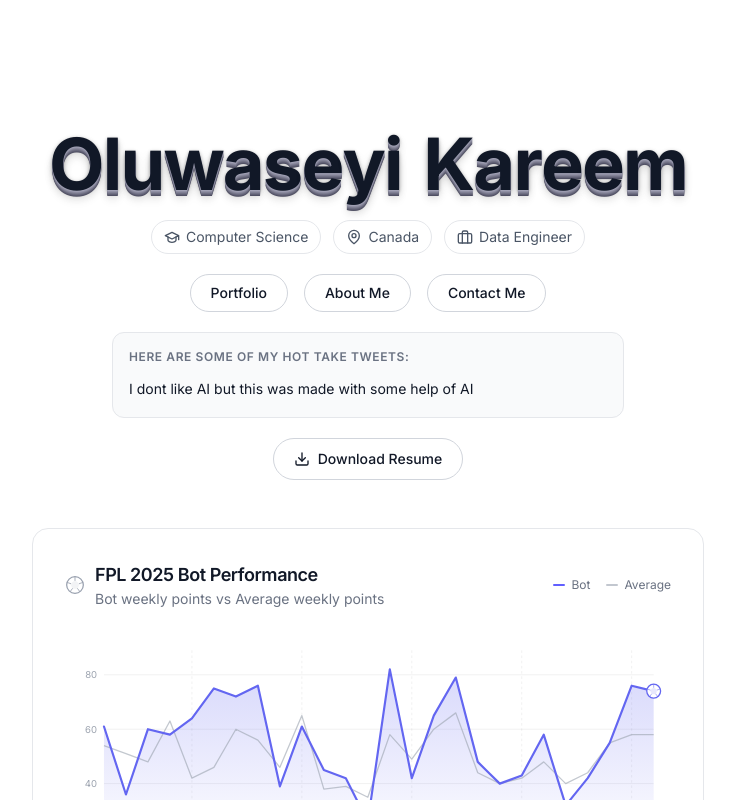
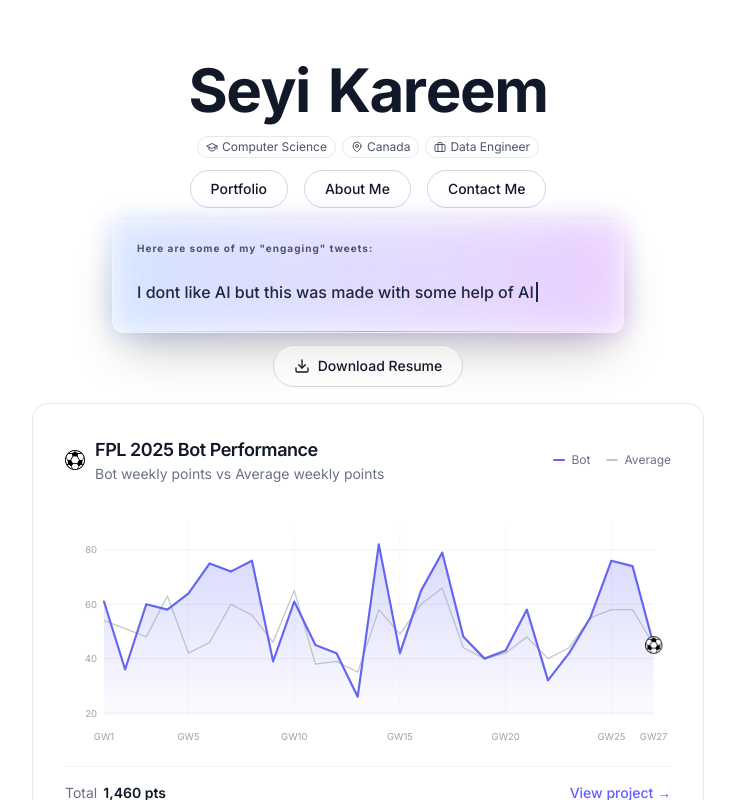
Before and after one commit to datareemz/portfolio_f, a Next.js app: page / in a window 1280 px wide. Shown: the top 800 px of the page, without its empty margins (272-1007 px from the left). Built offline with nearby package versions, Linux system fonts and the light colour scheme.

Commit message:
more UI changes, nicer graph

```diff
--- a/package.json
+++ b/package.json
@@ -12,7 +12,8 @@
     "framer-motion": "^12.34.3",
     "next": "16.1.6",
     "react": "19.2.3",
-    "react-dom": "19.2.3"
+    "react-dom": "19.2.3",
+    "resend": "^6.9.2"
   },
   "devDependencies": {
     "@tailwindcss/postcss": "^4",
--- /dev/null
+++ b/src/app/api/contact/route.ts
@@ -0,0 +1,83 @@
+import { NextResponse } from "next/server";
+import { Resend } from "resend";
+import { assert } from "@/lib/assert";
+
+const EMAIL_REGEX = /^[^\s@]+@[^\s@]+\.[^\s@]+$/;
+const MAX_FIELD_LENGTH = 500;
+const MAX_MESSAGE_LENGTH = 2000;
+const RECIPIENT = "kareemseyi@kareemseyi.dev";
+
+interface ContactBody {
+  name: string;
+  email: string;
+  message: string;
+}
+
+function validateBody(
+  body: unknown,
+): { valid: true; data: ContactBody } | { valid: false; error: string } {
+  assert(body !== null && body !== undefined, "Body must not be null");
+
+  const b = body as Record<string, unknown>;
+  const name = typeof b.name === "string" ? b.name.trim() : "";
+  const email = typeof b.email === "string" ? b.email.trim() : "";
+  const message = typeof b.message === "string" ? b.message.trim() : "";
+
+  if (name.length === 0 || name.length > MAX_FIELD_LENGTH) {
+    return { valid: false, error: "Name is required (max 500 chars)" };
+  }
+  if (!EMAIL_REGEX.test(email) || email.length > MAX_FIELD_LENGTH) {
+    return { valid: false, error: "Valid email is required" };
+  }
+  if (message.length === 0 || message.length > MAX_MESSAGE_LENGTH) {
+    return { valid: false, error: "Message is required (max 2000 chars)" };
+  }
+
+  return { valid: true, data: { name, email, message } };
+}
+
+export async function POST(request: Request) {
+  const apiKey = process.env.RESEND_API_KEY;
+
+  if (!apiKey) {
+    return NextResponse.json(
+      { error: "Email service not configured" },
+      { status: 500 },
+    );
+  }
+
+  let body: unknown;
+  try {
+    body = await request.json();
+  } catch {
+    return NextResponse.json(
+      { error: "Invalid JSON body" },
+      { status: 400 },
+    );
+  }
+
+  const result = validateBody(body);
+  if (!result.valid) {
+    return NextResponse.json({ error: result.error }, { status: 400 });
+  }
+
+  const { name, email, message } = result.data;
+  const resend = new Resend(apiKey);
+
+  // Send notification to you
+  const notifyResult = await resend.emails.send({
+    from: "Portfolio Contact <noreply@kareemseyi.dev>",
+    to: RECIPIENT,
+    subject: `New message from ${name}`,
+    text: `Name: ${name}\nEmail: ${email}\n\n${message}`,
+  });
+
+  if (notifyResult.error) {
+    return NextResponse.json(
+      { error: "Failed to send email" },
+      { status: 500 },
+    );
+  }
+
+  return NextResponse.json({ success: true });
+}
--- a/src/app/page.tsx
+++ b/src/app/page.tsx
@@ -8,7 +8,7 @@ export default function Home() {
   return (
     <main className="min-h-screen">
       <Hero />
-      <section className="px-4 pt-2 pb-20 flex justify-center">
+      <section className="px-4 pt-0 pb-12 flex justify-center">
         <div className="w-full max-w-2xl">
           <FPLChart data={fpl.weeks} totalPoints={fpl.totalPoints} />
         </div>
--- a/src/components/FPLChart.tsx
+++ b/src/components/FPLChart.tsx
@@ -129,33 +129,12 @@ export default function FPLChart({
         {/* Header */}
         <div className="flex flex-col sm:flex-row sm:items-center sm:justify-between gap-3 mb-6">
           <div className="flex items-center gap-2.5">
-            {/* Soccer ball icon */}
-            <svg
-              className="w-5 h-5 text-gray-400 dark:text-gray-500 shrink-0"
-              viewBox="0 0 24 24"
-              fill="none"
-              xmlns="http://www.w3.org/2000/svg"
-            >
-              <circle
-                cx="12"
-                cy="12"
-                r="10"
-                stroke="currentColor"
-                strokeWidth="1.5"
-              />
-              <polygon
-                points="12,7 16.8,10.5 14.9,16 9.1,16 7.2,10.5"
-                stroke="currentColor"
-                strokeWidth="1"
-                fill="currentColor"
-                opacity="0.12"
-              />
-              <line x1="12" y1="7" x2="12" y2="2" stroke="currentColor" strokeWidth="1" />
-              <line x1="16.8" y1="10.5" x2="21.5" y2="8.9" stroke="currentColor" strokeWidth="1" />
-              <line x1="14.9" y1="16" x2="17.9" y2="20.1" stroke="currentColor" strokeWidth="1" />
-              <line x1="9.1" y1="16" x2="6.1" y2="20.1" stroke="currentColor" strokeWidth="1" />
-              <line x1="7.2" y1="10.5" x2="2.5" y2="8.9" stroke="currentColor" strokeWidth="1" />
-            </svg>
+            {/* eslint-disable-next-line @next/next/no-img-element */}
+            <img
+              src="/soccer_ball.png"
+              alt="Soccer ball"
+              className="w-5 h-5 shrink-0"
+            />
             <div>
               <h2 className="text-lg font-semibold tracking-tight">
                 FPL 2025 Bot Performance
@@ -287,26 +266,13 @@ export default function FPLChart({
             viewport={{ once: true }}
             transition={{ delay: 1.8, duration: 0.5 }}
           >
-            <g transform={`translate(${latestX}, ${latestY})`}>
-              <circle
-                r="8"
-                fill="var(--background)"
-                stroke={INDIGO}
-                strokeWidth="1.5"
-              />
-              <polygon
-                points="0,-4 3.8,-1.2 2.4,3.2 -2.4,3.2 -3.8,-1.2"
-                fill={INDIGO}
-                opacity="0.15"
-                stroke={INDIGO}
-                strokeWidth="0.6"
-              />
-              <line x1="0" y1="-4" x2="0" y2="-8" stroke={INDIGO} strokeWidth="0.6" />
-              <line x1="3.8" y1="-1.2" x2="7.6" y2="-2.5" stroke={INDIGO} strokeWidth="0.6" />
-              <line x1="2.4" y1="3.2" x2="4.7" y2="6.5" stroke={INDIGO} strokeWidth="0.6" />
-              <line x1="-2.4" y1="3.2" x2="-4.7" y2="6.5" stroke={INDIGO} strokeWidth="0.6" />
-              <line x1="-3.8" y1="-1.2" x2="-7.6" y2="-2.5" stroke={INDIGO} strokeWidth="0.6" />
-            </g>
+            <image
+              href="/soccer_ball.png"
+              x={latestX - 10}
+              y={latestY - 10}
+              width="20"
+              height="20"
+            />
           </motion.g>
         </svg>
 
@@ -317,14 +283,6 @@ export default function FPLChart({
               <span className="text-gray-500 dark:text-gray-400">Total</span>
               <span className="ml-1.5 font-semibold">
                 {totalPoints.toLocaleString()} pts
-              </span>
-            </div>
-            <div>
-              <span className="text-gray-500 dark:text-gray-400">
-                Beat avg
-              </span>
-              <span className="ml-1.5 font-semibold">
-                {weeksBeatAvg}/{totalWeeks} weeks
               </span>
             </div>
           </div>
--- a/src/components/Hero.tsx
+++ b/src/components/Hero.tsx
@@ -9,46 +9,64 @@ import { assert } from "@/lib/assert";
 
 const RESUME_PATH = "/resume.pdf";
 
+// 1. Define high-end variants
+const containerVariants = {
+  hidden: { opacity: 0 },
+  visible: {
+    opacity: 1,
+    transition: {
+      staggerChildren: 0.2, // Automatically offsets each child's animation
+      delayChildren: 0.5,   // Wait for Name3D to settle
+    },
+  },
+};
+
+const itemVariants = {
+  hidden: { opacity: 0, y: 20, filter: "blur(10px)" },
+  visible: {
+    opacity: 1,
+    y: 0,
+    filter: "blur(0px)",
+    transition: {
+      type: "spring" as const,
+      damping: 25,
+      stiffness: 100,
+    },
+  },
+};
+
 export default function Hero() {
   assert(typeof RESUME_PATH === "string", "Resume path must be a string");
-  assert(RESUME_PATH.length > 0, "Resume path must not be empty");
 
   return (
-    <section className="flex flex-col items-center pt-24 md:pt-32 pb-10 px-4 gap-5">
+    <motion.section
+      className="flex flex-col items-center pt-10 md:pt-14 pb-4 px-4 gap-3"
+      initial="hidden"
+      animate="visible"
+      variants={containerVariants}
+    >
+      {/* 2. Wrap Name3D or keep it separate if it handles its own internal 3D logic */}
       <Name3D />
 
-      <motion.div
-        initial={{ opacity: 0, y: 20 }}
-        animate={{ opacity: 1, y: 0 }}
-        transition={{ delay: 1.2, duration: 0.6, ease: "easeOut" }}
-      >
+      <motion.div variants={itemVariants}>
         <InfoPills />
       </motion.div>
 
-      <motion.div
-        initial={{ opacity: 0, y: 20 }}
-        animate={{ opacity: 1, y: 0 }}
-        transition={{ delay: 1.4, duration: 0.6, ease: "easeOut" }}
-      >
+      <motion.div variants={itemVariants}>
         <NavLinks />
       </motion.div>
 
-      <motion.div
-        className="w-full max-w-lg"
-        initial={{ opacity: 0 }}
-        animate={{ opacity: 1 }}
-        transition={{ delay: 1.6, duration: 0.6 }}
-      >
+      <motion.div className="w-full max-w-lg" variants={itemVariants}>
         <TweetBox />
       </motion.div>
 
       <motion.a
         href={RESUME_PATH}
         download
-        className="inline-flex items-center gap-2 px-5 py-2.5 rounded-full border border-gray-300 dark:border-gray-700 text-sm font-medium hover:bg-gray-100 dark:hover:bg-gray-800 hover:-translate-y-0.5 hover:shadow-md transition-all duration-200"
-        initial={{ opacity: 0 }}
-        animate={{ opacity: 1 }}
-        transition={{ delay: 1.8, duration: 0.6 }}
+        variants={itemVariants}
+        whileHover={{ scale: 1.05, y: -2 }}
+        whileTap={{ scale: 0.95 }}
+        className="inline-flex items-center gap-2 px-5 py-2.5 rounded-full border border-gray-300 dark:border-gray-700 text-sm font-medium bg-white/50 dark:bg-black/20 backdrop-blur-sm hover:shadow-lg transition-shadow duration-300"
       >
         <svg
           xmlns="http://www.w3.org/2000/svg"
@@ -66,6 +84,6 @@ export default function Hero() {
         </svg>
         Download Resume
       </motion.a>
-    </section>
+    </motion.section>
   );
 }
--- a/src/components/InfoPills.tsx
+++ b/src/components/InfoPills.tsx
@@ -14,7 +14,7 @@ const GRADUATION_CAP = (
     strokeWidth={2}
     strokeLinecap="round"
     strokeLinejoin="round"
-    className="w-4 h-4"
+    className="w-3 h-3"
   >
     <path d="M22 10v6M2 10l10-5 10 5-10 5z" />
     <path d="M6 12v5c0 1.1 2.7 3 6 3s6-1.9 6-3v-5" />
@@ -30,7 +30,7 @@ const MAP_PIN = (
     strokeWidth={2}
     strokeLinecap="round"
     strokeLinejoin="round"
-    className="w-4 h-4"
+    className="w-3 h-3"
   >
     <path d="M20 10c0 6-8 12-8 12s-8-6-8-12a8 8 0 0 1 16 0Z" />
     <circle cx="12" cy="10" r="3" />
@@ -46,7 +46,7 @@ const BRIEFCASE = (
     strokeWidth={2}
     strokeLinecap="round"
     strokeLinejoin="round"
-    className="w-4 h-4"
+    className="w-3 h-3"
   >
     <rect width="20" height="14" x="2" y="7" rx="2" ry="2" />
     <path d="M16 21V5a2 2 0 0 0-2-2h-4a2 2 0 0 0-2 2v16" />
@@ -64,11 +64,11 @@ export default function InfoPills() {
   assert(PILLS.length <= 5, "Too many pills");
 
   return (
-    <div className="flex flex-wrap justify-center gap-3">
+    <div className="flex flex-wrap justify-center gap-1.5">
       {PILLS.map((pill) => (
         <span
           key={pill.label}
-          className="inline-flex items-center gap-1.5 px-3 py-1.5 rounded-full border border-gray-200 dark:border-gray-700 text-sm text-gray-600 dark:text-gray-400 hover:-translate-y-0.5 hover:border-gray-300 dark:hover:border-gray-600 hover:shadow-sm transition-all duration-200 cursor-default"
+          className="inline-flex items-center gap-1 px-2 py-0.5 rounded-full border border-gray-200 dark:border-gray-700 text-xs text-gray-600 dark:text-gray-400 hover:-translate-y-0.5 hover:border-gray-300 dark:hover:border-gray-600 hover:shadow-sm transition-all duration-200 cursor-default"
         >
           {pill.icon}
           {pill.label}
--- a/src/components/Name3D.tsx
+++ b/src/components/Name3D.tsx
@@ -1,53 +1,78 @@
 "use client";
 
-import { motion } from "framer-motion";
+import { motion, useMotionValue, useSpring, useTransform } from "framer-motion";
+import { useEffect } from "react";
 import { assert } from "@/lib/assert";
 
-const FULL_NAME = "Oluwaseyi Kareem";
-const LETTER_DELAY = 0.06;
-const LETTER_DURATION = 0.5;
+const FULL_NAME = "Seyi Kareem";
+const LETTER_DELAY = 0.04; // Slightly faster for a "snappier" feel
 
 export default function Name3D() {
   assert(FULL_NAME.length > 0, "Name must not be empty");
-  assert(FULL_NAME.includes(" "), "Name must include space for first/last");
+
+  // 1. Setup Motion Values for Mouse Position
+  const mouseX = useMotionValue(0);
+  const mouseY = useMotionValue(0);
+
+  // 2. Add Spring smoothing so the movement isn't "jittery"
+  const springConfig = { damping: 20, stiffness: 150 };
+  const rotateX = useSpring(useTransform(mouseY, [-0.5, 0.5], [15, -15]), springConfig);
+  const rotateY = useSpring(useTransform(mouseX, [-0.5, 0.5], [-15, 15]), springConfig);
+
+  useEffect(() => {
+    const handleMouseMove = (e: MouseEvent) => {
+      // Calculate mouse position relative to center of screen (-0.5 to 0.5)
+      const x = (e.clientX / window.innerWidth) - 0.5;
+      const y = (e.clientY / window.innerHeight) - 0.5;
+      mouseX.set(x);
+      mouseY.set(y);
+    };
+
+    window.addEventListener("mousemove", handleMouseMove);
+    return () => window.removeEventListener("mousemove", handleMouseMove);
+  }, [mouseX, mouseY]);
 
   const letters = FULL_NAME.split("");
 
   return (
-    <div style={{ perspective: "1000px" }}>
-      <h1
-        className="text-4xl md:text-6xl lg:text-7xl font-bold tracking-tight text-center"
-        style={{ transformStyle: "preserve-3d" }}
+    <div style={{ perspective: "1200px" }} className="py-1">
+      <motion.h1
+        className="text-3xl md:text-5xl lg:text-6xl font-bold tracking-tight text-center select-none"
+        style={{
+          rotateX,
+          rotateY,
+          transformStyle: "preserve-3d"
+        }}
       >
         {letters.map((letter, i) => (
           <motion.span
             key={`letter-${i}`}
-            className={
-              letter !== " "
-                ? "name-3d-letter inline-block cursor-default"
-                : "inline-block"
-            }
-            initial={{ opacity: 0, rotateX: -90 }}
-            animate={{ opacity: 1, rotateX: 0 }}
+            className="inline-block cursor-default"
+            initial={{ opacity: 0, z: -100, rotateX: -90 }}
+            animate={{ opacity: 1, z: 0, rotateX: 0 }}
             transition={{
               delay: i * LETTER_DELAY,
-              duration: LETTER_DURATION,
-              ease: "easeOut",
+              type: "spring",
+              damping: 12,
+              stiffness: 100,
             }}
+            // Individual letter "pop" on hover
             whileHover={{
-              y: -8,
+              z: 50,
               scale: 1.1,
-              transition: { duration: 0.15 },
+              color: "var(--accent-color, #3b82f6)", // Optional: highlight on hover
+              transition: { duration: 0.1 }
             }}
             style={{
               transformStyle: "preserve-3d",
+              display: "inline-block",
               minWidth: letter === " " ? "0.3em" : undefined,
             }}
           >
             {letter === " " ? "\u00A0" : letter}
           </motion.span>
         ))}
-      </h1>
+      </motion.h1>
     </div>
   );
 }
--- a/src/components/TweetBox.tsx
+++ b/src/components/TweetBox.tsx
@@ -11,11 +11,11 @@ interface TweetItem {
 }
 
 const FALLBACK_TWEETS: TweetItem[] = [
-  { text: "I dont like AI but this was made with some help of AI", date: "" },
-  { text: "Every Soup is Cereal", date: "" },
-  { text: "I like Cats", date: "" },
-  { text: "My code works, I just dont know why", date: "" },
-  { text: "Tabs over spaces, fight me", date: "" },
+  { text: "I dont like AI but this was made with some help of AI", date: "Feb 2026" },
+  { text: "Every Soup is Cereal", date: "Jan 2026" },
+  { text: "I like Cats", date: "Dec 2025" },
+  { text: "My code works, I just dont know why", date: "Nov 2025" },
+  { text: "Tabs over spaces, fight me", date: "Oct 2025" },
 ];
 
 const MAX_TWEETS = 50;
@@ -27,29 +27,19 @@ export default function TweetBox() {
 
   useEffect(() => {
     let cancelled = false;
-
     async function load() {
       try {
         const res = await fetch("/api/tweets");
-        if (!res.ok) {
-          throw new Error("Failed to fetch tweets");
-        }
+        if (!res.ok) throw new Error("Failed to fetch tweets");
         const json = await res.json();
         const fetched: TweetItem[] = json.tweets ?? [];
-        if (!cancelled) {
-          setTweets(fetched.length > 0 ? fetched : FALLBACK_TWEETS);
-        }
+        if (!cancelled) setTweets(fetched.length > 0 ? fetched : FALLBACK_TWEETS);
       } catch {
-        if (!cancelled) {
-          setTweets(FALLBACK_TWEETS);
-        }
+        if (!cancelled) setTweets(FALLBACK_TWEETS);
       } finally {
-        if (!cancelled) {
-          setLoading(false);
+        if (!cancelled) setLoading(false);
       }
     }
-    }
-
     void load();
     return () => { cancelled = true; };
   }, []);
@@ -59,55 +49,63 @@ export default function TweetBox() {
   }, []);
 
   assert(FALLBACK_TWEETS.length > 0, "Must have fallback tweets");
-  assert(FALLBACK_TWEETS.length <= MAX_TWEETS, "Too many fallback tweets");
 
-  const currentDate = tweets[currentIndex]?.date ?? "";
-  const phrases = tweets.map((t) => t.text);
-
-  if (loading) {
-    return (
-      <div className="w-full max-w-lg mx-auto px-4 py-4 rounded-xl border border-gray-200 dark:border-gray-800 bg-gray-50 dark:bg-gray-900">
-        <p className="text-xs font-semibold uppercase tracking-wider text-gray-500 dark:text-gray-400 mb-3">
-          Here are some of my hot take tweets:
-        </p>
-        <div className="h-12 flex items-center">
-          <span className="text-gray-400 dark:text-gray-500 text-sm">
-            Loading tweets...
-          </span>
-        </div>
-      </div>
-    );
-  }
+  const activeTweets = tweets.length > 0 ? tweets : FALLBACK_TWEETS;
+  const currentDate = activeTweets[currentIndex]?.date ?? "";
+  const phrases = activeTweets.map((t) => t.text);
 
   return (
-    <div className="w-full max-w-lg mx-auto px-4 py-4 rounded-xl border border-gray-200 dark:border-gray-800 bg-gray-50 dark:bg-gray-900">
-      <div className="flex items-center justify-between mb-3">
-        <p className="text-xs font-semibold uppercase tracking-wider text-gray-500 dark:text-gray-400">
-          Here are some of my hot take tweets:
+    <motion.div
+      initial={{ opacity: 0, scale: 0.95 }}
+      animate={{ opacity: 1, scale: 1 }}
+      className="relative group w-full max-w-lg mx-auto"
+    >
+      {/* 1. The "Glow" Background Layer */}
+      <div className="absolute -inset-0.5 bg-gradient-to-r from-blue-500 to-purple-600 rounded-2xl opacity-20 group-hover:opacity-40 transition duration-500 blur-md"></div>
+
+      {/* 2. The Main Glass Container */}
+      <div className="relative px-6 py-5 rounded-xl border border-white/20 dark:border-white/10 bg-white/40 dark:bg-black/40 backdrop-blur-xl shadow-2xl">
+
+        <div className="flex items-center justify-between mb-4">
+          <p className="text-[10px] font-bold tracking-[0.1em] text-gray-600 dark:text-gray-400">
+            Here are some of my &quot;engaging&quot; tweets:
           </p>
+
           <AnimatePresence mode="wait">
             {currentDate && (
               <motion.span
                 key={currentDate}
-              className="text-xs text-gray-400 dark:text-gray-500"
-              initial={{ opacity: 0, y: -5 }}
-              animate={{ opacity: 1, y: 0 }}
-              exit={{ opacity: 0, y: 5 }}
-              transition={{ duration: 0.3 }}
+                className="text-[10px] font-mono text-blue-500 dark:text-blue-400 bg-blue-500/10 px-2 py-0.5 rounded"
+                initial={{ opacity: 0, x: 10 }}
+                animate={{ opacity: 1, x: 0 }}
+                exit={{ opacity: 0, x: -10 }}
               >
                 {currentDate}
               </motion.span>
             )}
           </AnimatePresence>
         </div>
-      <div className="h-6 flex items-center text-sm">
+
+        <div className="h-10 flex items-center text-sm md:text-base font-medium text-gray-800 dark:text-gray-100">
+          {loading ? (
+            <motion.div
+              animate={{ opacity: [0.4, 1, 0.4] }}
+              transition={{ repeat: Infinity, duration: 1.5 }}
+              className="w-full h-4 bg-gray-200 dark:bg-gray-800 rounded animate-pulse"
+            />
+          ) : (
             <Typewriter
               phrases={phrases}
-          typingSpeed={60}
+              typingSpeed={50}
               deletingSpeed={30}
               onPhraseChange={handlePhraseChange}
             />
+          )}
         </div>
+
+        {/* 3. Decorative "Scanning" line */}
+        <div className="absolute bottom-0 left-0 w-full h-[1px] bg-gradient-to-r from-transparent via-blue-500/50 to-transparent"></div>
       </div>
+    </motion.div>
   );
 }
```
Also changed, not shown: src/components/ContactForm.tsx (+57 -31 lines), public/soccer_ball.png (added), src/resources/performance_weekly_performance.csv, 1 other file (tests, documents, lock files or other folders). Lines whose indentation alone changed are shown as unchanged.
